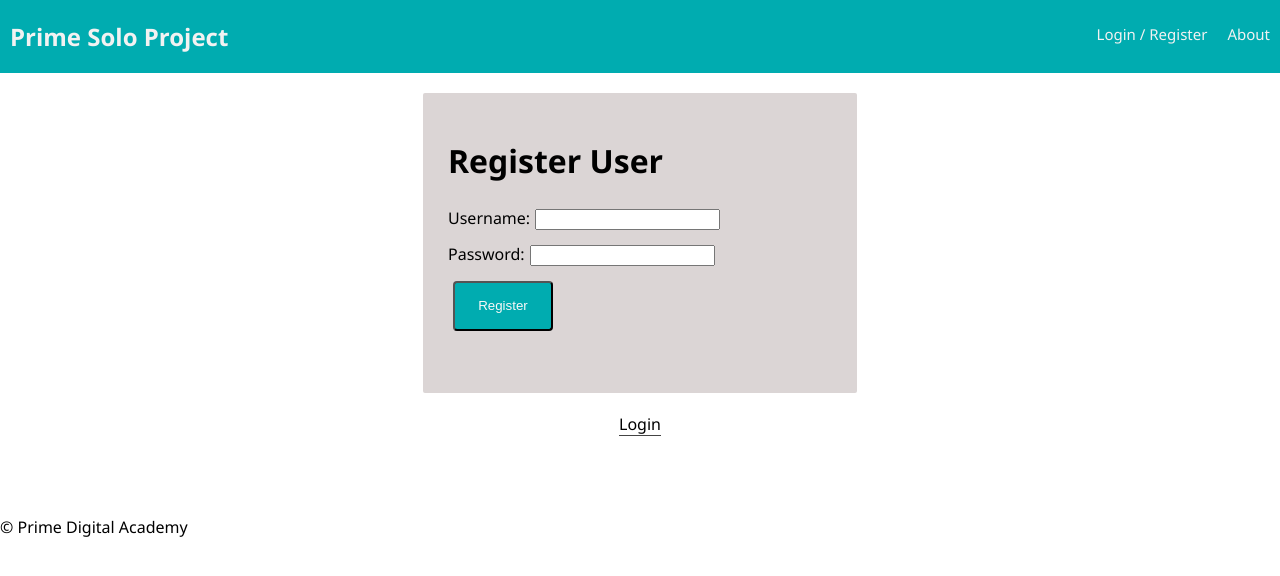
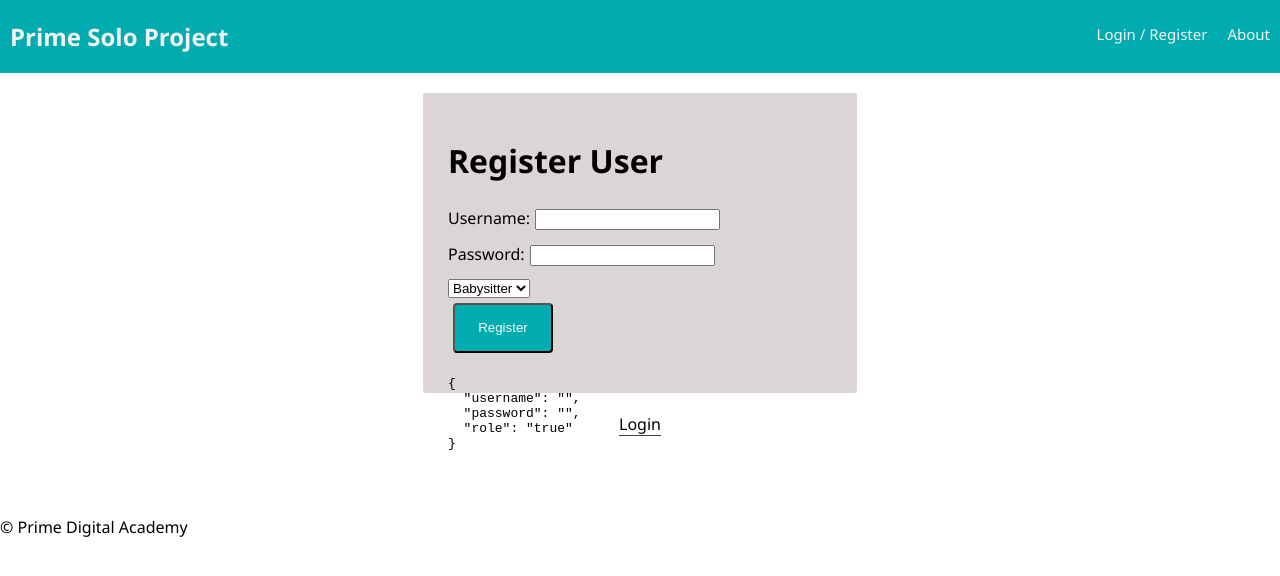
Before and after one commit to victoriaukatu/babysitter-central, a React (Create React App) app: page /#/home in a window 1280 px wide. Both pictures are taken after a click on the button "Register". Shown: the top 576 px of the page. Built offline with nearby package versions, Linux system fonts and the light colour scheme; no server answers.

Commit message:
Setup registration page with selectable roles

```diff
--- a/src/components/RegisterPage/RegisterPage.js
+++ b/src/components/RegisterPage/RegisterPage.js
@@ -5,17 +5,19 @@ class RegisterPage extends Component {
   state = {
     username: '',
     password: '',
+    role: 'true',
   };
 
   registerUser = (event) => {
     event.preventDefault();
 
-    if (this.state.username && this.state.password) {
+    if (this.state.username && this.state.password && this.state.role) {
       this.props.dispatch({
         type: 'REGISTER',
         payload: {
           username: this.state.username,
           password: this.state.password,
+          role: this.state.role,
         },
       });
     } else {
@@ -65,12 +67,21 @@ class RegisterPage extends Component {
             </label>
           </div>
           <div>
+            <select
+              name="role"
+              onChange={this.handleInputChangeFor('role')}>
+              <option value="true">Babysitter</option>
+              <option value="false">Parent</option>
+            </select>
+          </div>
+          <div>
             <input
               className="register"
               type="submit"
               name="submit"
               value="Register"
             />
+  <pre>{JSON.stringify(this.state, null, 2)}</pre>
           </div>
         </form>
         <center>
```
Also changed, not shown: 1 other file (tests, documents, lock files or other folders).
